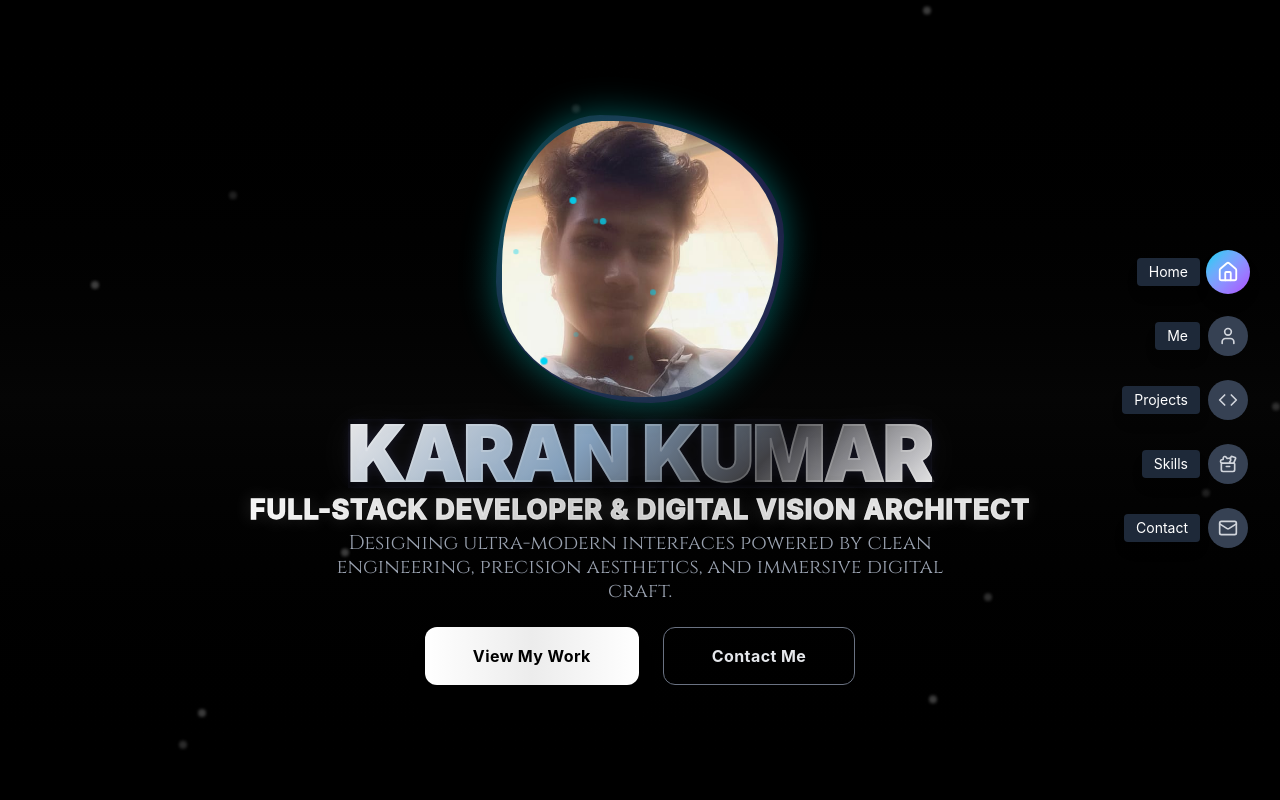
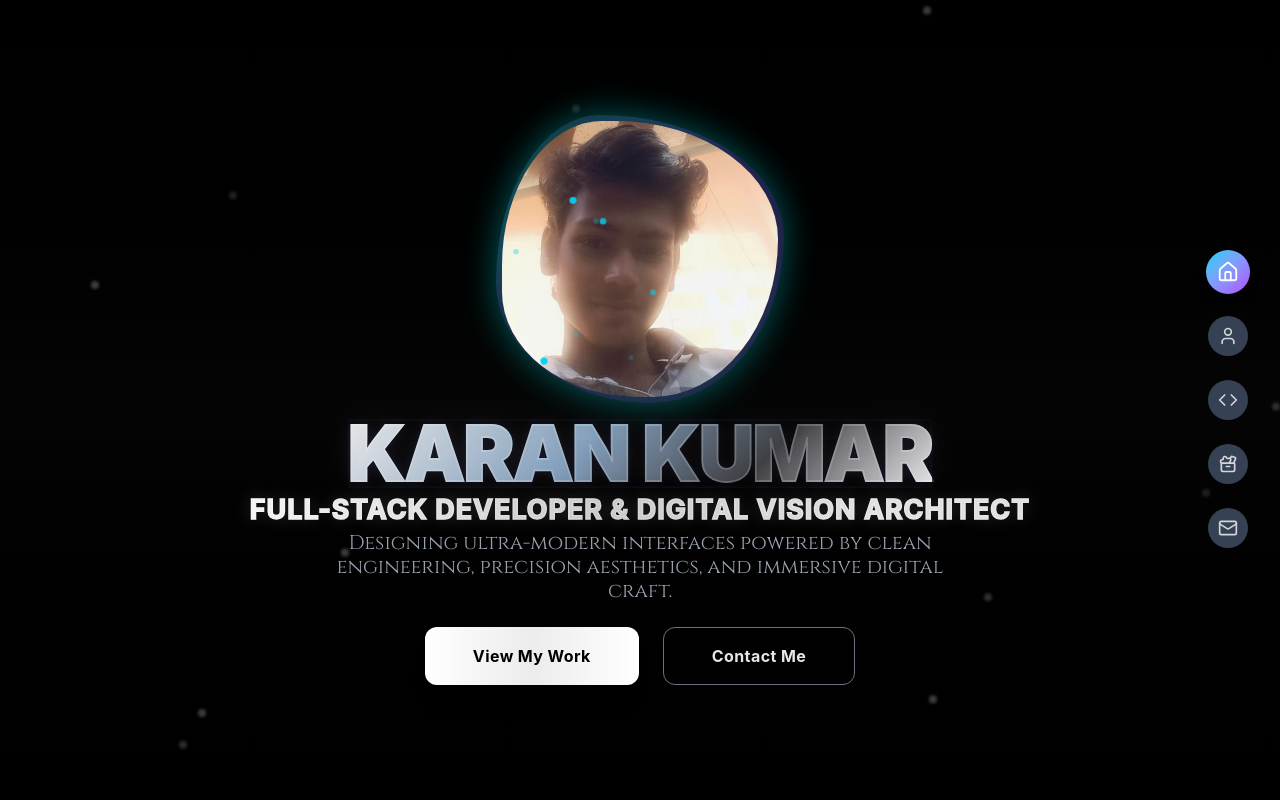
Before and after one commit to karansprojects227/Karan-s-Portfolio, a Next.js app: page / in a window 1280 px wide. Shown: the top 800 px of the page. Built offline with nearby package versions, Linux system fonts and the light colour scheme.

Commit message:
Update Navbar.jsx

```diff
--- a/src/components/home/Navbar.jsx
+++ b/src/components/home/Navbar.jsx
@@ -43,7 +43,7 @@ export default function Navbar() {
             </div>
 
             {/* Tooltip */}
-            <span className="absolute right-12 top-1/2 -translate-y-1/2 bg-gray-800 text-white text-sm px-3 py-1 rounded shadow-lg opacity-100 group-hover:opacity-100 whitespace-nowrap transition-opacity">
+            <span className="absolute right-12 top-1/2 -translate-y-1/2 bg-gray-800 text-white text-sm px-3 py-1 rounded shadow-lg opacity-0 group-hover:opacity-100 whitespace-nowrap transition-opacity hidden md:block">
               {item.name}
             </span>
           </button>
```
